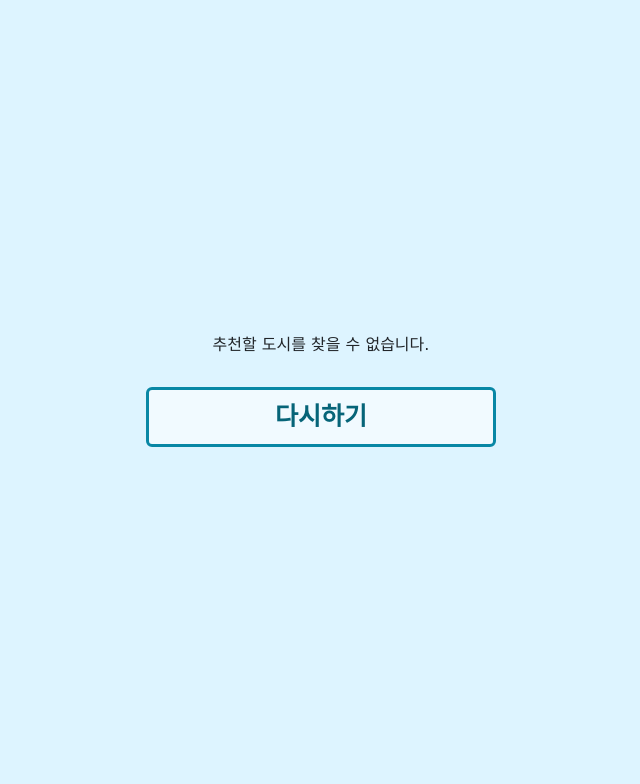
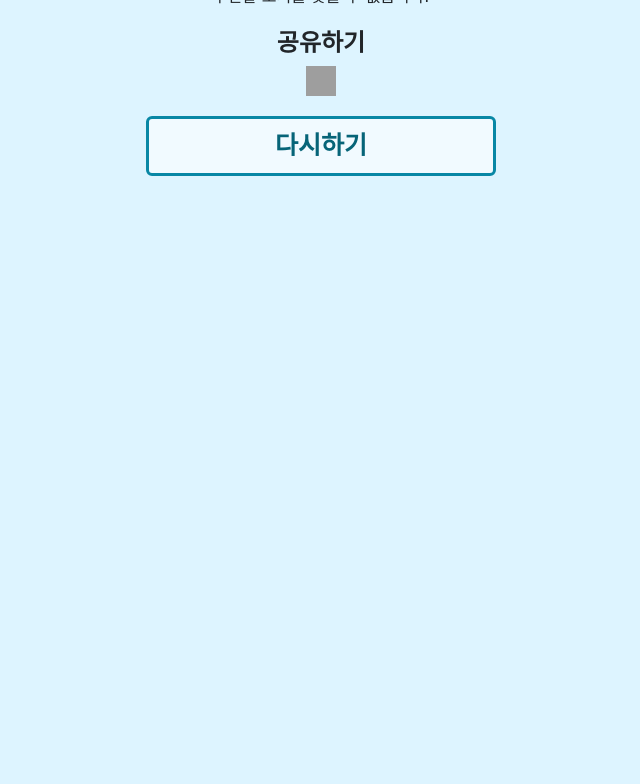
Before and after one commit to TellMeRodi/Rodi_Service, a Django app: template Researches/templates/result.html in a window 1280 px wide. Shown: the top 784 px of the page, without its empty margins (319-959 px from the left). Run offline with Django 4.2, Linux system fonts and the light colour scheme; the template is opened without the code that fills it, so the values that code supplies are empty; some libraries are stand-ins or nearby versions; some web fonts are replaced; grey boxes are pictures that could not be loaded.

Commit message:
result 수정(공유하기 버튼, 다시하기 위치)

```diff
--- a/Researches/templates/result.html
+++ b/Researches/templates/result.html
@@ -1,7 +1,7 @@
 {% extends 'base.html' %}
 {% load static %}
 {% block body %}
-    <div class="Dovemayo_gothic" style="margin-top: 10px; text-align: center; max-width: 100%; max-height: 100%; object-fit: cover;">
+  <div class="Dovemayo_gothic" style="min-height: 100vh; padding-bottom:20px; margin-top: 10px; margin-bottom: 40px; text-align: center; max-width: 100%; max-height: 100%; object-fit: cover;">
       {% if traveler_type %}
           <div id="Type_Title">
               <h1 style="font-size: 30px; font-weight: bold; margin-bottom:20px;">당신은 <span style="color:#F59D32">{{ traveler_type }}</span> 타입의 여행자!</h2>
@@ -35,10 +35,54 @@
       {% if error %}
           <p>오류: {{ error }}</p>
       {% endif %}
-        <div style="margin:30px; display: flex; justify-content: center; align-items: center;">
+    <div style="margin:20px;">
+        <h4 class="Dovemayo_gothic" style="font-weight: bold;">공유하기</h4>
+        <a id="kakao-link-btn" href="javascript:kakaoShare()" style="height:30px; width:30px;">
+            <img src="https://developers.kakao.com/assets/img/about/logos/kakaolink/kakaolink_btn_medium.png" style="height:30px; width:30px;" />
+        </a>
+    </div>
+    <div style="padding-bottom: 50px; margin:20px; display: flex; justify-content: center; align-items: center;">
       <a href="{% url 'Researches:home' %}" class="btn Dovemayo_gothic home-button" style="font-size: 25px; font-weight: bold; display: flex; justify-content: center; align-items: center;">다시하기</a>
     </div>
   </div>
+  <script src="https://developers.kakao.com/sdk/js/kakao.js"></script>
+
+  <script type="text/javascript">
+  // SDK를 초기화 합니다. 사용할 앱의 JavaScript 키를 설정해 주세요.
+  Kakao.init('a5861651a339838d5d7c085f6003023d');
+
+  // SDK 초기화 여부를 판단합니다.
+  console.log(Kakao.isInitialized());
+
+  function kakaoShare() {
+    var currentUrl = window.location.href;
+    var imageUrl = document.getElementById('sharedImage').src;
 
 
+    Kakao.Link.sendDefault({
+      objectType: 'feed',
+      content: {
+        title: 'RODI 알려줘!',
+        description: '나에게 찰떡같은 국내 여행지가 궁금하다면?',
+        imageUrl: imageUrl,
+        link: {
+          mobileWebUrl: currentUrl,
+          webUrl: currentUrl,
+        },
+      },
+      buttons: [
+        {
+          title: '웹으로 보기',
+          link: {
+            mobileWebUrl: currentUrl,
+            webUrl: currentUrl,
+          },
+        },
+      ],
+      // 카카오톡 미설치 시 카카오톡 설치 경로이동
+      installTalk: true,
+    })
+  }
+  </script>
+
 {% endblock %}
```
Lines whose indentation alone changed are shown as unchanged.
